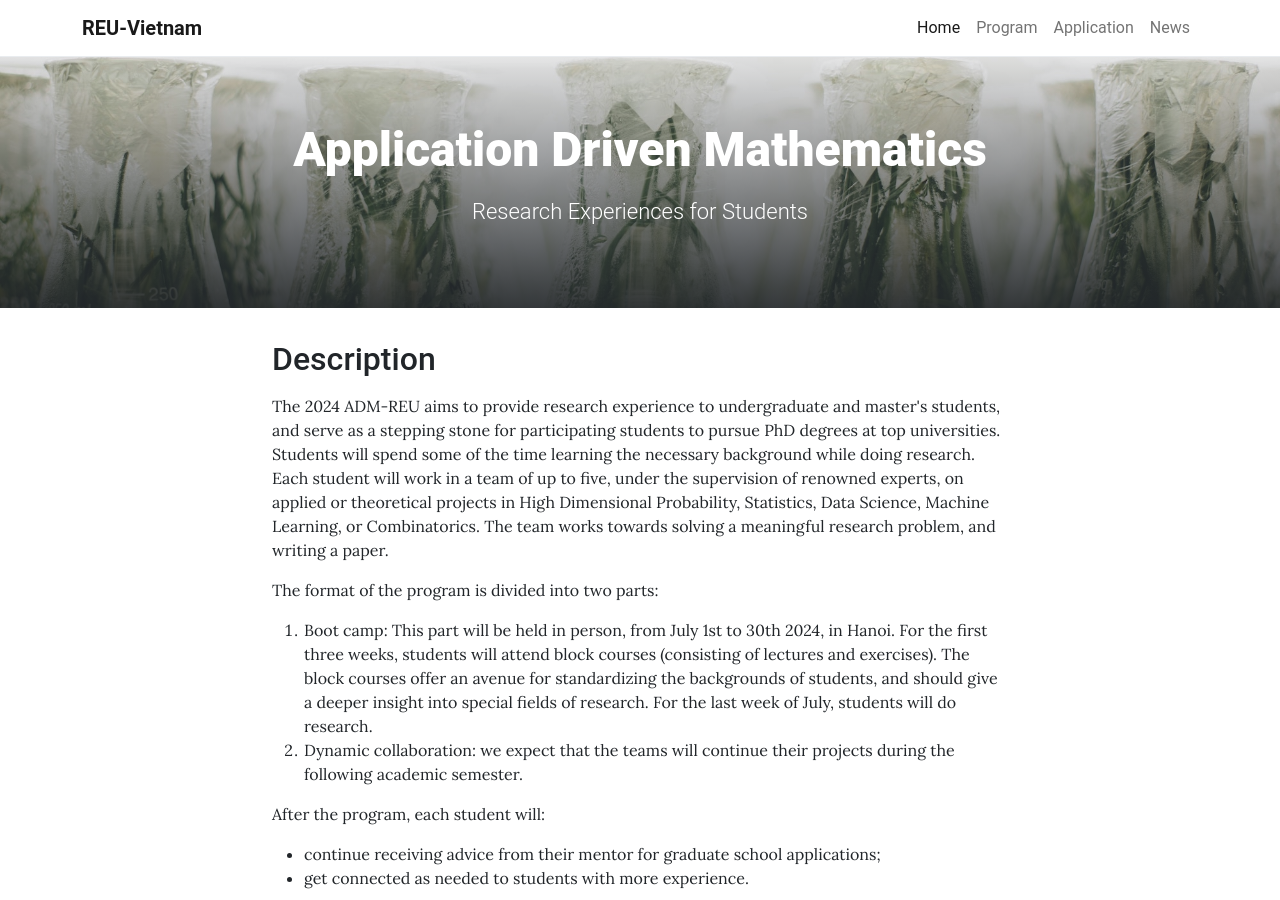
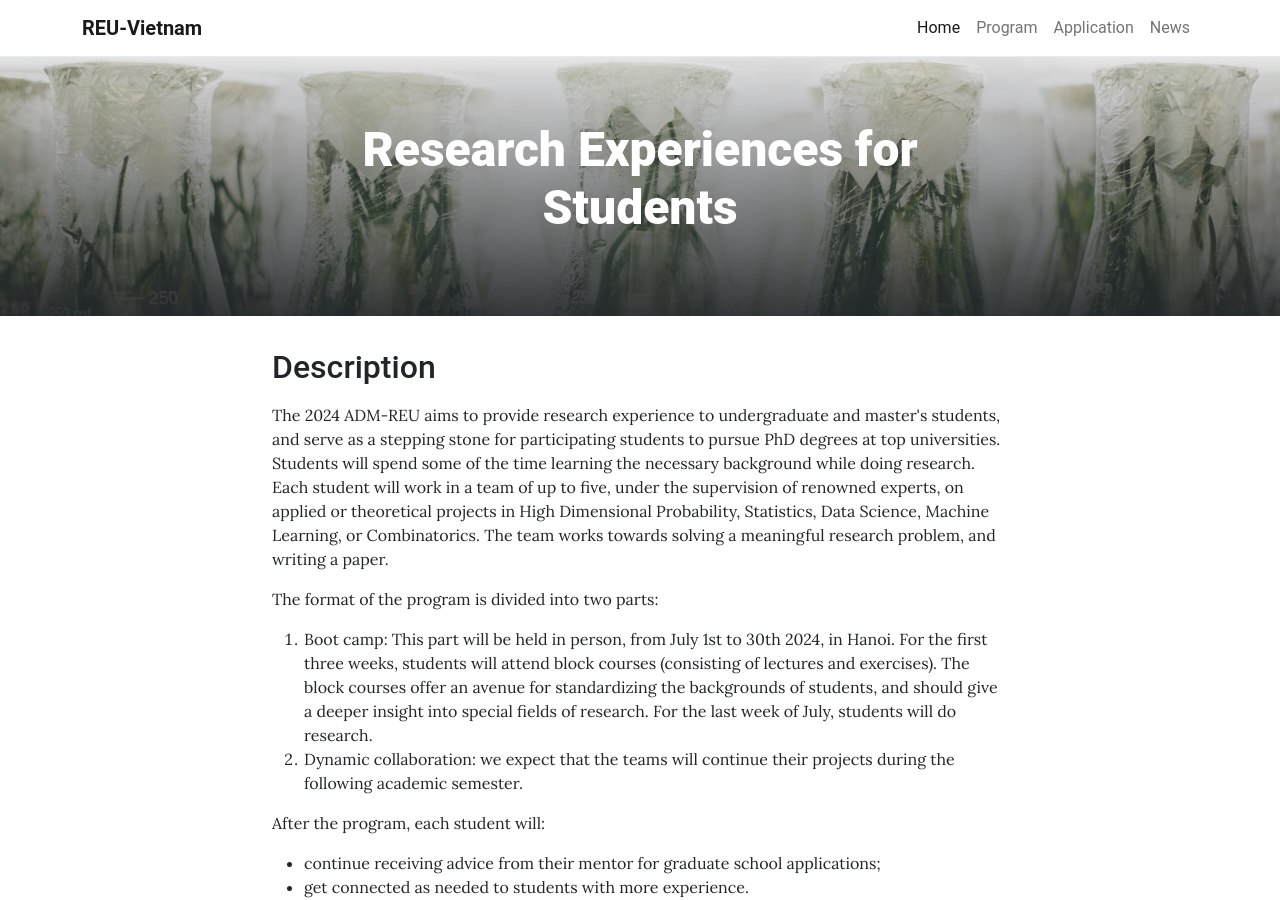
Before and after one commit to adm-vietnam/adm-vietnam.github.io, a Jekyll site: the page built from pages/home.md, in a window 1280 px wide and 900 px high. Built offline with Jekyll 4.4.1, drawn with Linux system fonts in a browser that asks for light colours.

Commit message:
Update home.md

```diff
--- a/pages/home.md
+++ b/pages/home.md
@@ -1,7 +1,7 @@
 ---
 layout: home
-title: Application Driven Mathematics
-description: Research Experiences for Students
+title: Research Experiences for Students
+description:
 background: /assets/theme/images/chuttersnap-146799-unsplash.jpg
 permalink: /
 ---
```
